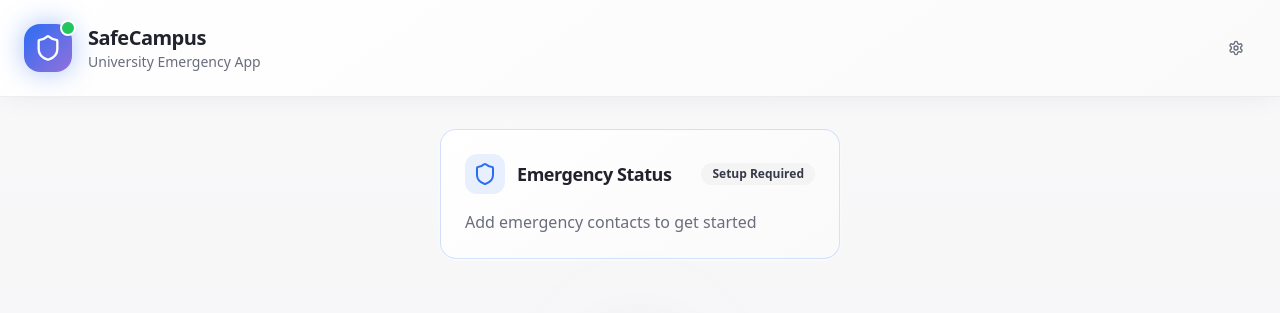
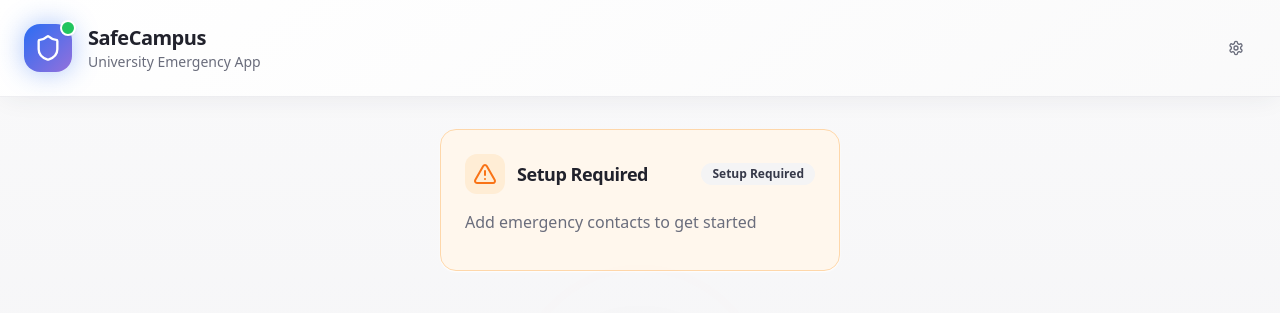
Before and after one commit to Altrix-One/student-alert-beacon, a React (Vite) app: page / in a window 1280 px wide. Shown: the top 313 px of the page. Built offline with nearby package versions, Linux system fonts and the light colour scheme; no server answers.

Commit message:
Update Emergency Status Card with Dynamic State

```diff
--- a/src/components/EmergencyButton.tsx
+++ b/src/components/EmergencyButton.tsx
@@ -6,9 +6,10 @@ import { Geolocation } from '@capacitor/geolocation';
 
 interface EmergencyButtonProps {
   onEmergencyTriggered: (location: { lat: number; lng: number }) => void;
+  onEmergencyReset?: () => void;
 }
 
-export const EmergencyButton = ({ onEmergencyTriggered }: EmergencyButtonProps) => {
+export const EmergencyButton = ({ onEmergencyTriggered, onEmergencyReset }: EmergencyButtonProps) => {
   const [isLoading, setIsLoading] = useState(false);
   const [isRequested, setIsRequested] = useState(false);
   const { toast } = useToast();
@@ -28,6 +29,7 @@ export const EmergencyButton = ({ onEmergencyTriggered }: EmergencyButtonProps)
 
   const handleResetEmergency = () => {
     setIsRequested(false);
+    onEmergencyReset?.(); // Call the reset callback
     toast({
       title: "Emergency Request Cancelled",
       description: "Emergency status has been reset. You can request help again if needed.",
--- a/src/pages/Index.tsx
+++ b/src/pages/Index.tsx
@@ -8,7 +8,7 @@ import { Tabs, TabsContent, TabsList, TabsTrigger } from '@/components/ui/tabs';
 import { Card, CardContent, CardDescription, CardHeader, CardTitle } from '@/components/ui/card';
 import { Badge } from '@/components/ui/badge';
 import { Button } from '@/components/ui/button';
-import { Shield, AlertTriangle, Settings, Download, Smartphone } from 'lucide-react';
+import { Shield, AlertTriangle, Settings, Download, Smartphone, CheckCircle, Clock, Users } from 'lucide-react';
 import { useToast } from '@/hooks/use-toast';
 import { usePWA } from '@/hooks/usePWA';
 
@@ -16,6 +16,9 @@ const Index = () => {
   const [contacts, setContacts] = useState<EmergencyContact[]>([]);
   const [isSettingsOpen, setIsSettingsOpen] = useState(false);
   const [isFirstTime, setIsFirstTime] = useState(true);
+  const [emergencyStatus, setEmergencyStatus] = useState<'ready' | 'active' | 'setup-required'>('setup-required');
+  const [lastEmergencyTime, setLastEmergencyTime] = useState<Date | null>(null);
+  const [emergencyLocation, setEmergencyLocation] = useState<{ lat: number; lng: number } | null>(null);
   const { toast } = useToast();
   const { isInstallable, isInstalled, installApp } = usePWA();
 
@@ -31,8 +34,28 @@ const Index = () => {
   useEffect(() => {
     // Save contacts to localStorage
     localStorage.setItem('emergency-contacts', JSON.stringify(contacts));
+
+    // Update emergency status based on contacts
+    if (contacts.length > 0) {
+      setEmergencyStatus(emergencyStatus === 'active' ? 'active' : 'ready');
+    } else {
+      setEmergencyStatus('setup-required');
+    }
   }, [contacts]);
 
+  // Update emergency status when emergency is triggered
+  const updateEmergencyStatus = (location: { lat: number; lng: number }) => {
+    setEmergencyStatus('active');
+    setLastEmergencyTime(new Date());
+    setEmergencyLocation(location);
+  };
+
+  // Reset emergency status
+  const resetEmergencyStatus = () => {
+    setEmergencyStatus(contacts.length > 0 ? 'ready' : 'setup-required');
+    setLastEmergencyTime(null);
+    setEmergencyLocation(null);
+  };
   const handleEmergencyTriggered = async (location: { lat: number; lng: number }) => {
     console.log('handleEmergencyTriggered called with:', location);
 
@@ -46,6 +69,9 @@ const Index = () => {
       setIsSettingsOpen(true);
       return;
     }
+
+    // Update emergency status
+    updateEmergencyStatus(location);
 
     console.log('Processing emergency with contacts:', contacts);
 
@@ -86,6 +112,47 @@ const Index = () => {
     localStorage.setItem('emergency-history', JSON.stringify(emergencyHistory.slice(-10))); // Keep last 10 events
   };
 
+  // Get status display information
+  const getStatusInfo = () => {
+    switch (emergencyStatus) {
+      case 'active':
+        return {
+          icon: CheckCircle,
+          title: 'Emergency Active',
+          description: `${contacts.length} contact${contacts.length === 1 ? '' : 's'} notified`,
+          badge: 'Emergency Active',
+          badgeVariant: 'destructive' as const,
+          iconColor: 'text-red-500',
+          bgColor: 'bg-red-50',
+          borderColor: 'border-red-200'
+        };
+      case 'ready':
+        return {
+          icon: Shield,
+          title: 'Emergency Ready',
+          description: `${contacts.length} contact${contacts.length === 1 ? '' : 's'} configured`,
+          badge: 'Ready',
+          badgeVariant: 'default' as const,
+          iconColor: 'text-green-500',
+          bgColor: 'bg-green-50',
+          borderColor: 'border-green-200'
+        };
+      default:
+        return {
+          icon: AlertTriangle,
+          title: 'Setup Required',
+          description: 'Add emergency contacts to get started',
+          badge: 'Setup Required',
+          badgeVariant: 'secondary' as const,
+          iconColor: 'text-orange-500',
+          bgColor: 'bg-orange-50',
+          borderColor: 'border-orange-200'
+        };
+    }
+  };
+
+  const statusInfo = getStatusInfo();
+
   // Debug: Log when contacts change
   useEffect(() => {
     console.log('Contacts updated:', contacts);
@@ -121,36 +188,67 @@ const Index = () => {
 
       <main className="container mx-auto px-6 py-8 max-w-md space-y-8">
         {/* Emergency Status Card */}
-        <Card className="shadow-card border-primary/20 bg-gradient-card backdrop-blur-sm">
+        <Card className={`shadow-card backdrop-blur-sm transition-all duration-300 ${statusInfo.bgColor} ${statusInfo.borderColor}`}>
           <CardHeader className="pb-4">
             <div className="flex items-center justify-between">
               <div className="flex items-center gap-3">
-                <div className="h-10 w-10 bg-primary/10 rounded-xl flex items-center justify-center">
-                  <Shield className="h-6 w-6 text-primary" />
+                <div className={`h-10 w-10 rounded-xl flex items-center justify-center ${
+                  emergencyStatus === 'active' ? 'bg-red-100' :
+                  emergencyStatus === 'ready' ? 'bg-green-100' : 'bg-orange-100'
+                }`}>
+                  <statusInfo.icon className={`h-6 w-6 ${statusInfo.iconColor}`} />
                 </div>
-                <CardTitle className="text-lg">Emergency Status</CardTitle>
+                <CardTitle className="text-lg">{statusInfo.title}</CardTitle>
               </div>
               <Badge
-                variant={contacts.length > 0 ? "default" : "secondary"}
-                className={contacts.length > 0 ? "bg-green-500 hover:bg-green-600" : ""}
+                variant={statusInfo.badgeVariant}
+                className={emergencyStatus === 'active' ? "bg-red-500 hover:bg-red-600 text-white animate-pulse" :
+                          emergencyStatus === 'ready' ? "bg-green-500 hover:bg-green-600 text-white" : ""}
               >
-                {contacts.length > 0 ? "Ready" : "Setup Required"}
+                {statusInfo.badge}
               </Badge>
             </div>
           </CardHeader>
           <CardContent className="pt-0">
-            <CardDescription className="text-base">
-              {contacts.length > 0
-                ? `${contacts.length} emergency contact${contacts.length === 1 ? '' : 's'} configured`
-                : "Add emergency contacts to get started"
-              }
+            <CardDescription className="text-base mb-3">
+              {statusInfo.description}
             </CardDescription>
+
+            {/* Additional status information */}
+            {emergencyStatus === 'active' && lastEmergencyTime && (
+              <div className="space-y-2">
+                <div className="flex items-center gap-2 text-sm text-red-600">
+                  <Clock className="h-4 w-4" />
+                  <span>Alert sent at {lastEmergencyTime.toLocaleTimeString()}</span>
+                </div>
+                {emergencyLocation && emergencyLocation.lat !== 0 && (
+                  <div className="flex items-center gap-2 text-sm text-red-600">
+                    <Shield className="h-4 w-4" />
+                    <span>Location: {emergencyLocation.lat.toFixed(4)}, {emergencyLocation.lng.toFixed(4)}</span>
+                  </div>
+                )}
+                <div className="flex items-center gap-2 text-sm text-red-600">
+                  <Users className="h-4 w-4" />
+                  <span>Emergency contacts notified</span>
+                </div>
+              </div>
+            )}
+
+            {emergencyStatus === 'ready' && (
+              <div className="flex items-center gap-2 text-sm text-green-600">
+                <CheckCircle className="h-4 w-4" />
+                <span>Ready to send emergency alerts</span>
+              </div>
+            )}
           </CardContent>
         </Card>
 
         {/* Main Emergency Button */}
         <div className="flex justify-center py-6">
-          <EmergencyButton onEmergencyTriggered={handleEmergencyTriggered} />
+          <EmergencyButton
+            onEmergencyTriggered={handleEmergencyTriggered}
+            onEmergencyReset={resetEmergencyStatus}
+          />
         </div>
 
         {/* Quick Actions */}
```
